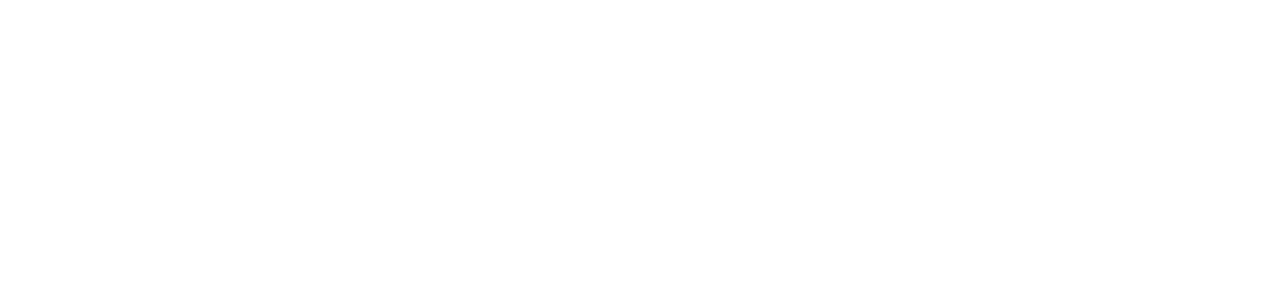
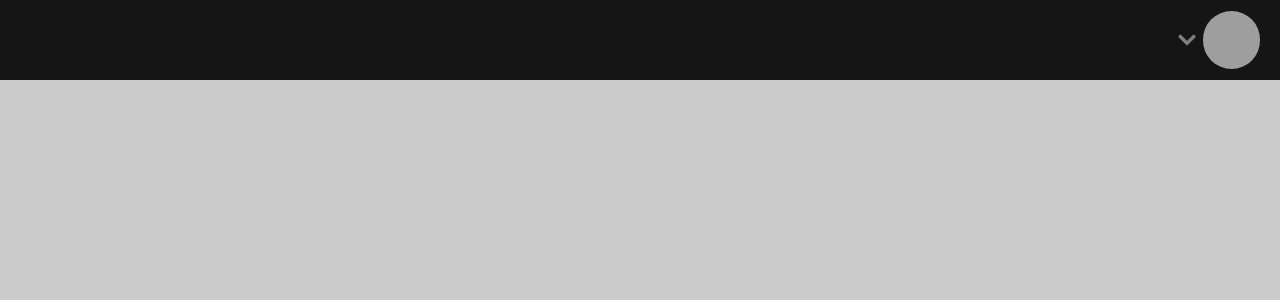
Before and after one commit to ArthurOliveira01/projeto19-linkr-front, a React (Create React App) app: page /teste in a window 1280 px wide. Before the commit this address had no page. Shown: the top 300 px of the page. Built offline with nearby package versions, Linux system fonts and the light colour scheme; grey boxes are pictures that could not be loaded.

Commit message:
Layout de logout

```diff
--- a/src/App.js
+++ b/src/App.js
@@ -1,6 +1,7 @@
 import { BrowserRouter, Routes, Route } from "react-router-dom";
 import SigninPage from "./Components/SigninPage";
 import SignupPage from "./Components/SignupPage";
+import { TestPage } from "./Components/Tests/Testpage";
 
 function App() {
   return (
@@ -8,6 +9,7 @@
       <Routes>
         <Route path="/" element={<SigninPage/>}/>
         <Route path="/signup" element={<SignupPage/>}/>
+        <Route path="/teste" element={<TestPage/>}/>
       </Routes>
     </BrowserRouter>
   );
--- /dev/null
+++ b/src/Components/LogoutMenu.js
@@ -0,0 +1,79 @@
+import styled from "styled-components"
+import UpArrow from "../Assets/arrow-142-32.png"
+import DownArrow from "../Assets/arrow-204-32.png"
+import { useNavigate } from "react-router-dom"
+
+
+export function LogoutMenu({menu, setMenu}) {
+
+    let navigate = useNavigate()
+
+    function clickMenu() {
+        setMenu(!menu )
+    }
+
+    function logout() {
+        localStorage.removeItem("token")
+        navigate("/")
+    }
+
+    return (
+        <LogoutMenuContainer onClick={clickMenu}>
+            <img src={menu ? DownArrow : UpArrow}/>
+            <Foto/>
+            <MenuContainer menu={menu} onClick={logout}>
+                <span>Logout</span>
+            </MenuContainer>
+
+        </LogoutMenuContainer>
+    )
+}
+
+const LogoutMenuContainer = styled.div`
+    width: 7vw;
+    height: 10vh;
+    display: flex;
+    justify-content: center;
+    align-items: center;
+    position: fixed;
+    top: 0;
+    left: 92vw;
+    /* background-color: #ffffff; */
+    img {
+        width: 1.4vw;
+        height: 1.4vw;
+    }
+`
+
+const Foto = () => {
+    return (
+        <FotoContainer>
+            <img src="https://images2.alphacoders.com/649/649995.jpg"/>
+        </FotoContainer>
+    )
+}
+
+const FotoContainer = styled.div`
+    width: 10vw;
+    height: 10vh;
+    display: flex;
+    justify-content: center;
+    align-items: center;
+
+    img {
+        width: 4.5vw;
+        height: 4.5vw;
+        border-radius: 50%;
+    }
+`
+
+const MenuContainer = styled.div`
+    width: auto;
+    height: auto;
+    padding: 5px 25px;
+    background-color: green;
+    position: fixed;
+    top: 9vh;
+    left: 92vw;
+    display: ${props=>!props.menu ? "flex" : "none"};
+`
--- /dev/null
+++ b/src/Components/Tests/Testpage.js
@@ -0,0 +1,32 @@
+import styled from "styled-components"
+import { LogoutMenu } from "../LogoutMenu"
+import { useState } from "react"
+
+export function TestPage() {
+
+    const [menu, setMenu] = useState(true)
+
+    function exitMenu() {
+        if(!menu) setMenu(true)
+    }
+
+    return (
+        <TestPageContainer onClick={exitMenu}>
+            <TestPageHeader onClick={exitMenu}>
+                <LogoutMenu menu={menu} setMenu={setMenu}/>
+            </TestPageHeader>
+        </TestPageContainer>
+    )
+}
+
+const TestPageContainer = styled.div`
+    width: 100%;
+    height: 100vh;
+    background-color: #cccccc;
+`
+
+const TestPageHeader = styled.div`
+    width: 100%;
+    height: 10vh;
+    background-color: #151515;
+`
```
Also changed, not shown: src/Assets/arrow-142-32.png (added), src/Assets/arrow-204-32.png (added).
